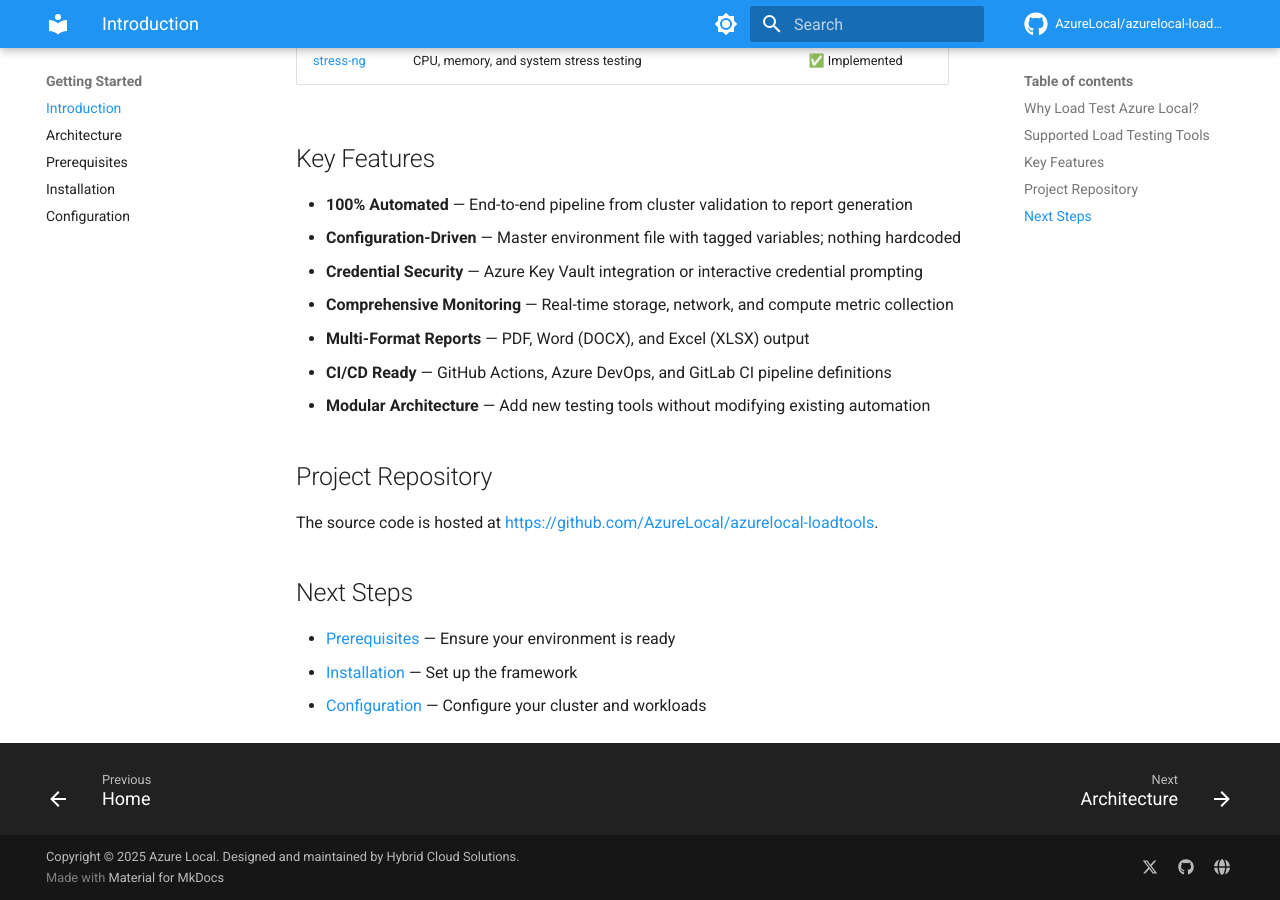
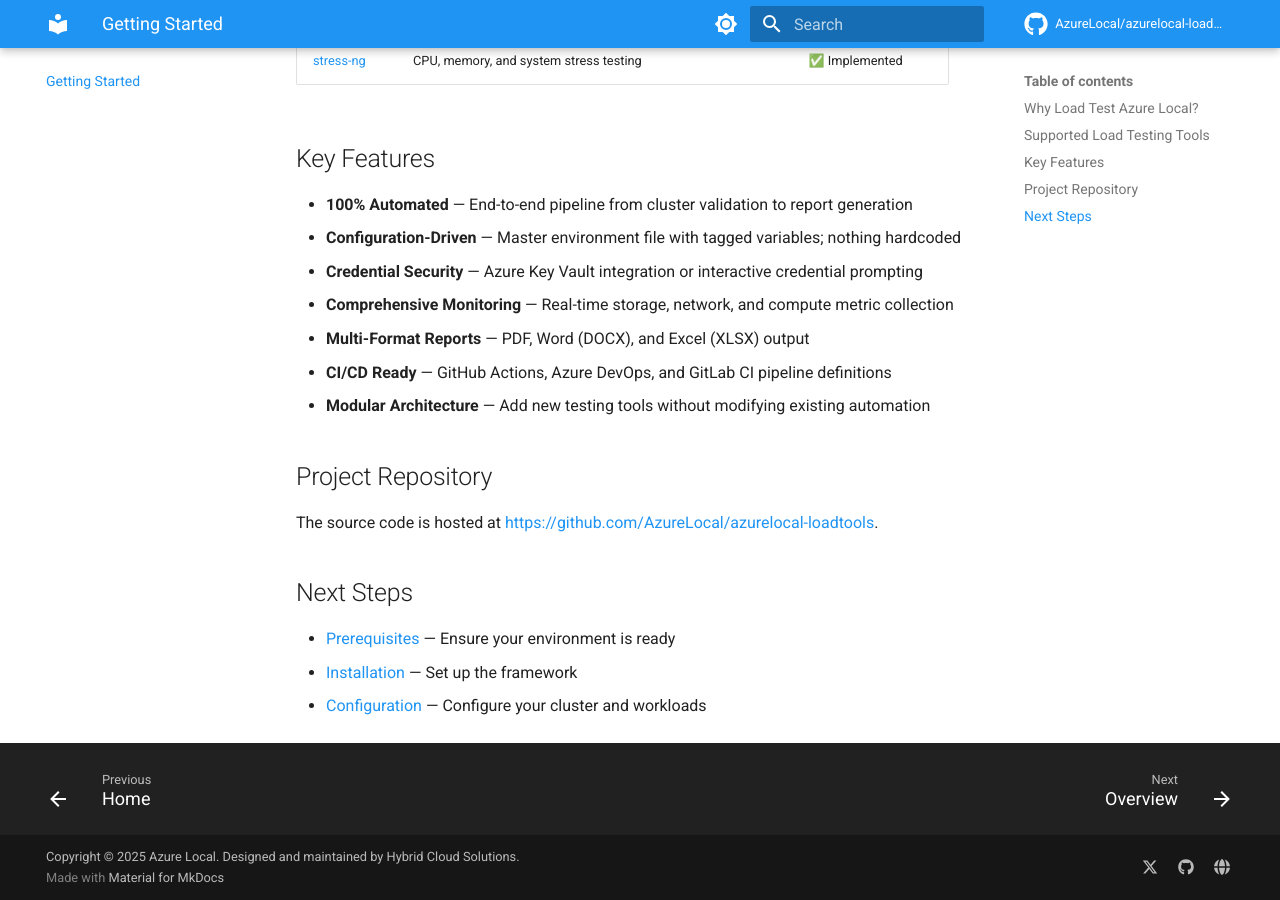
Before and after one commit to AzureLocal/azurelocal-loadtools, an MkDocs documentation site: the page built from docs/getting-started/introduction.md, in a window 1280 px wide and 900 px high, scrolled down 938 px. Built offline with MkDocs 1.6.1 and Material for MkDocs 9.7.7, drawn with Linux system fonts in a browser that asks for light colours; comment, search, counter and statistics services are not loaded.

Commit message:
docs: align nav structure with sofs/avd pattern
- Getting Started is now a single flat page (introduction.md)
- Remove Getting Started sub-section (Introduction, Prerequisites, Installation, Configuration)
- Move Prerequisites, Framework Setup (was Installation), Configuration to Operations section
- Rename 'Installation' to 'Framework Setup' to avoid clash with per-tool Installation pages
- Remove stale Architecture entry from Getting Started (already top-level section)

```diff
--- a/mkdocs.yml
+++ b/mkdocs.yml
@@ -33,12 +33,7 @@ theme:
 
 nav:
   - Home: index.md
-  - Getting Started:
-      - Introduction: getting-started/introduction.md
-      - Architecture: getting-started/architecture.md
-      - Prerequisites: getting-started/prerequisites.md
-      - Installation: getting-started/installation.md
-      - Configuration: getting-started/configuration.md
+  - Getting Started: getting-started/introduction.md
   - Architecture:
       - Overview: architecture/overview.md
       - Tool Selection: architecture/tool-selection.md
@@ -81,6 +76,9 @@ nav:
           - Reporting: tools/stress-ng/reporting.md
           - Troubleshooting: tools/stress-ng/troubleshooting.md
   - Operations:
+      - Prerequisites: getting-started/prerequisites.md
+      - Framework Setup: getting-started/installation.md
+      - Configuration: getting-started/configuration.md
       - CI/CD Pipelines: operations/ci-cd.md
       - Runner Setup: operations/runner-setup.md
       - Credential Management: operations/credential-management.md
```
